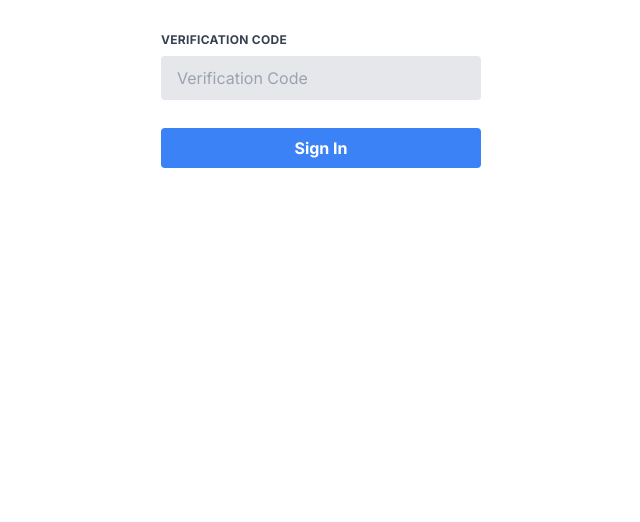
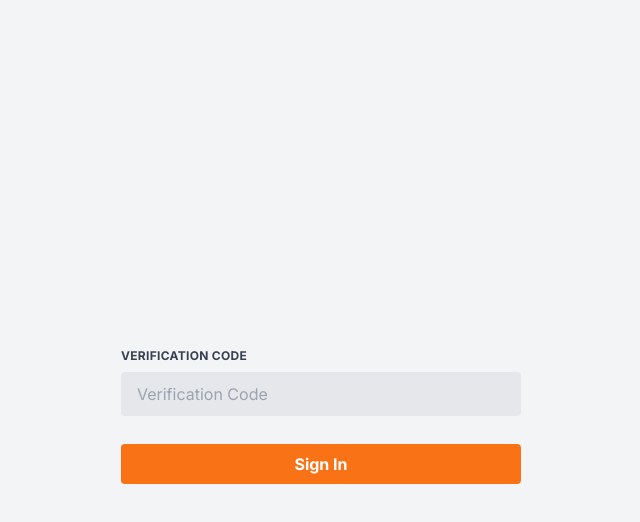
Before and after one commit to legacy-prooject-Rbk/legacy-portfolio, a Next.js app in the folder frontend/: page /verify in a window 1280 px wide. Shown: the top 522 px of the page, without its empty margins (319-959 px from the left). Built offline with nearby package versions, Linux system fonts and the light colour scheme.

Commit message:
code verification designed to match the home page

```diff
--- a/frontend/app/verify/page.tsx
+++ b/frontend/app/verify/page.tsx
@@ -9,13 +9,13 @@ import axios from 'axios'
 
 
 function page() {
-    const [verificationCode,setVerificationCode]=useState(0)
+    const [verificationCode,setVerificationCode]=useState<Number>(0)
     const router = useRouter()
 
     const verify = async (code:Number)=>{
 
       try{
-    const verification = localStorage.getItem("code")
+    const verification  = localStorage.getItem("code")
     const id = localStorage.getItem("userId")
     console.log(id)
    if(code===verification){
@@ -38,9 +38,11 @@ function page() {
    }
     }
   return (
-    <div className="mx-auto max-w-xs">
-  <div className="mt-8 flex flex-col items-center">
+    <div className="flex justify-center items-center h-screen bg-gray-100">
+
+  <div className="mt-8   w-[400px] flex flex-col items-center">
     <div className="w-full mb-4">
+
       <label htmlFor="verificationCode" className="block uppercase tracking-wide text-gray-700 text-xs font-bold mb-2">Verification Code</label>
       <input
         id="verificationCode"
@@ -52,7 +54,7 @@ function page() {
     </div>
     <button
       type="button"
-      className="w-full bg-blue-500 hover:bg-blue-700 text-white font-bold py-2 px-4 rounded"
+      className="w-full bg-orange-500 hover:bg-orange-700 text-white font-bold py-2 px-4 rounded"
       onClick={() => {
         verify(verificationCode)
       }}
```
